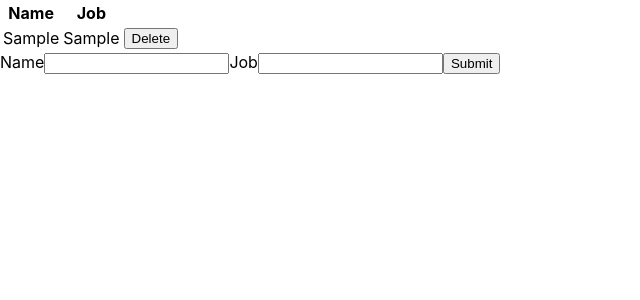
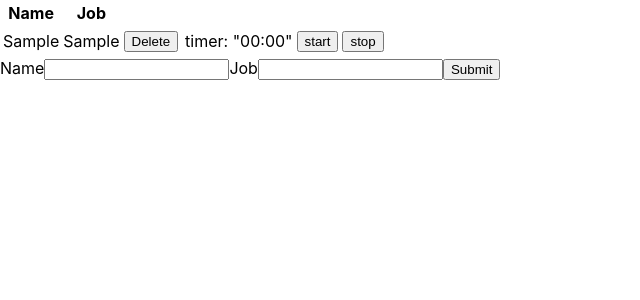
Before and after one commit to bigJohanna/task-master-react, a React (Create React App) app: page / in a window 1280 px wide. Both pictures are taken after typing "Sample", "Sample" into the empty fields and a click on the button "Submit". Shown: the top 300 px of the page, without its empty margins (0-640 px from the left). Built offline with nearby package versions, Linux system fonts and the light colour scheme; the HTML template or start-up script is replaced by a standard one.

Commit message:
added timer to table for each name and job

```diff
--- a/src/App.js
+++ b/src/App.js
@@ -12,7 +12,8 @@ class App extends Component{
         return (
             <div className="container">
                 <Table characterData={characters} removeCharacter={this.removeCharacter}/>
-                <Form handleSubmit={this.handleSubmit} />
+                <Form handleSubmit={this.handleSubmit}  />
+
             </div>
         )
     }
@@ -29,6 +30,7 @@ class App extends Component{
         this.setState({characters: [...this.state.characters, character]})
     }
 
+
 }
 
 
--- a/src/Form.js
+++ b/src/Form.js
@@ -1,5 +1,4 @@
 import React, {Component} from 'react'
-
 class Form extends Component {
     initialState = {
         name: '',
--- a/src/Table.js
+++ b/src/Table.js
@@ -1,4 +1,6 @@
 import React from 'react'
+import Timer from './Timer'
+
 
 const TableHeader = () => {
     return (
@@ -20,6 +22,7 @@ const TableBody = (props) => {
                 <td>
                     <button onClick={() => props.removeCharacter(index)}>Delete</button>
                 </td>
+                <td><Timer /></td>
             </tr>
         )
     });
--- /dev/null
+++ b/src/Timer.js
@@ -0,0 +1,17 @@
+import React from 'react'
+
+const Timer = () => {
+    return(
+
+        <tr>
+            <td>timer: "00:00"</td>
+            <td><button>start</button></td>
+            <td><button>stop</button></td>
+        </tr>
+            )
+
+};
+
+
+
+export default Timer
```
